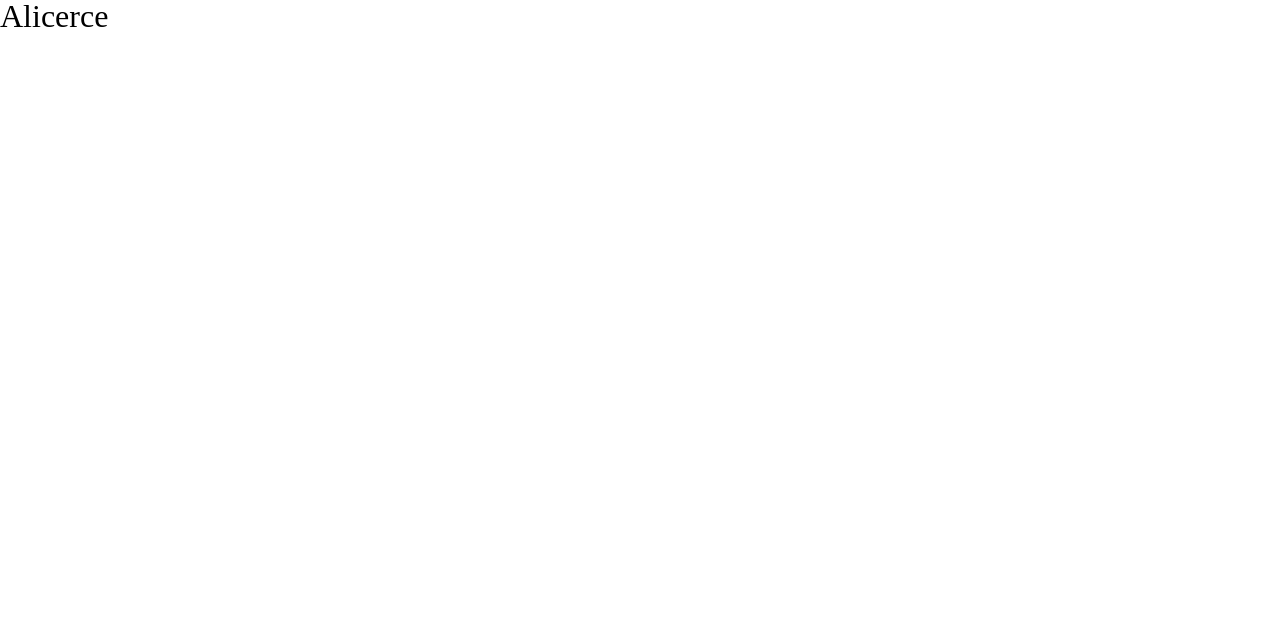
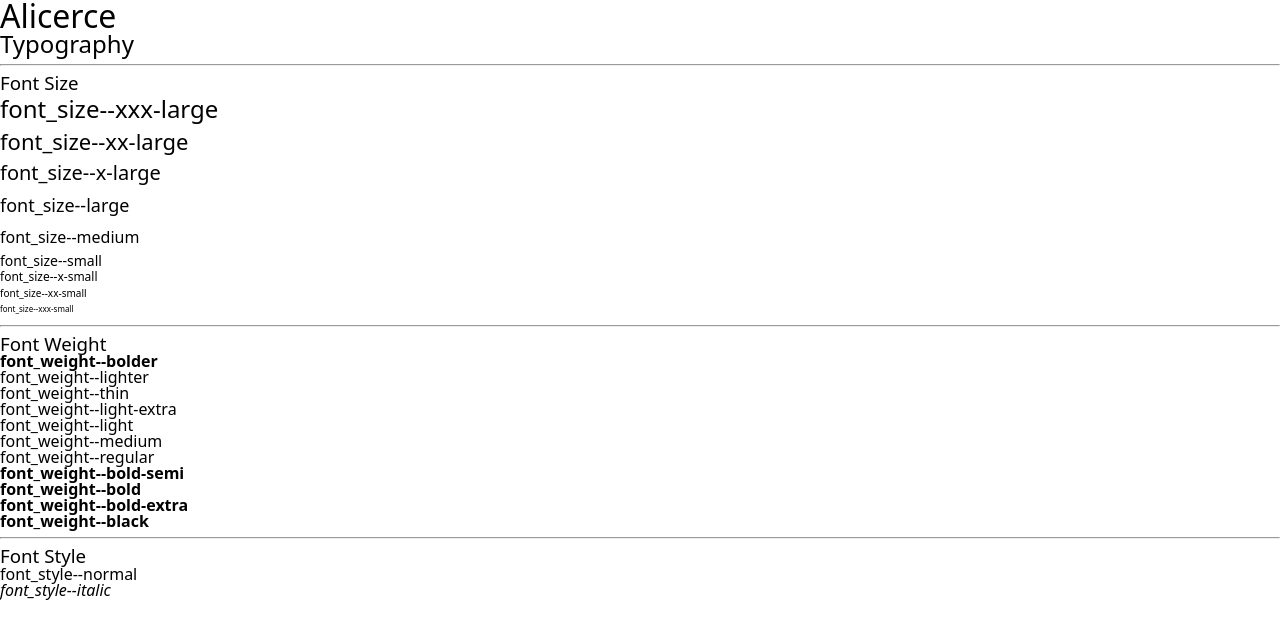
Before and after one commit to alicerce/alicerce-css, a website: page src/index.pug in a window 1280 px wide. Drawn offline with nearby package versions, Linux system fonts and the light colour scheme; files that its build step writes are made by us from their sources.

Commit message:
feat: add basic typography

```diff
--- /dev/null
+++ b/src/base/typography.styl
@@ -0,0 +1,96 @@
+/*
+
+# Typography
+
+The default font is _Noto Sans_
+
+*/
+
+@import url('https://fonts.googleapis.com/css?family=Noto+Sans:400,700')
+
+body
+  font-family var(--font-family--regular)
+  font-size var(--font-size)
+  line-height calc(var(--vertical-rhythm) * 2)
+
+// Font size
+[class*='font_size']
+  --font-size var(--font-size--medium)
+  --line-height calc(var(--vertical-rhythm) * 2)
+  font-size var(--font-size)
+  line-height var(--line-height)
+
+// Font weight
+[class*='font_weight']
+  --font-weight calc(var(--vertical-rhythm) * 2)
+  font-weight var(--font-weight)
+
+// Generate font size for all sizes
+.font
+  // Generate font size for all sizes
+  &_size
+    &--xxx-large
+      --font-size var(--font-size--xxx-large)
+      --line-height calc(var(--vertical-rhythm) * 4)
+    &--xx-large
+      --font-size var(--font-size--xx-large)
+      --line-height calc(var(--vertical-rhythm) * 4)
+    &--x-large
+      --font-size var(--font-size--x-large)
+      --line-height calc(var(--vertical-rhythm) * 4)
+    &--large
+      --font-size var(--font-size--large)
+      --line-height calc(var(--vertical-rhythm) * 4)
+    &--medium
+      --font-size var(--font-size--medium)
+      --line-height calc(var(--vertical-rhythm) * 4)
+    &--small
+      --font-size var(--font-size--small)
+      --line-height calc(var(--vertical-rhythm) * 2)
+    &--x-small
+      --font-size var(--font-size--x-small)
+      --line-height calc(var(--vertical-rhythm) * 2)
+    &--xx-small
+      --font-size var(--font-size--xx-small)
+      --line-height calc(var(--vertical-rhythm) * 2)
+    &--xxx-small
+      --font-size var(--font-size--xxx-small)
+      --line-height calc(var(--vertical-rhythm) * 2)
+
+  // Generate font weights for all possibilities
+  &_weight
+    // Modifiers
+    &--bolder
+      font-weight bolder
+    &--lighter
+      font-weight lighter
+    // Absolute
+    &--thin
+      --font-weight var(--font-weight--thin)
+    &--light-extra
+      --font-weight var(--font-weight--light-extra)
+    &--light
+      --font-weight var(--font-weight--light)
+    &--medium
+      --font-weight var(--font-weight--medium)
+    &--regular
+      --font-weight var(--font-weight--regular)
+    &--bold-semi
+      --font-weight var(--font-weight--bold-semi)
+    &--bold
+      --font-weight var(--font-weight--bold)
+    &--bold-extra
+      --font-weight var(--font-weight--bold-extra)
+    &--black
+      --font-weight var(--font-weight--black)
+
+  // Font Styles
+  &_style
+    &--normal
+      font-style normal
+    &--italic
+      font-style italic
+
+
+p
+  margin-bottom calc(var(--font-size) / 2)
--- /dev/null
+++ b/src/config.styl
@@ -0,0 +1,48 @@
+$verticalRhythm = 8px
+
+// Root custom properties
+
+:root
+  // Geral
+  --vertical-rhythm $verticalRhythm
+
+  // Font
+  // Font family
+  --font-family--regular 'Noto Sans', sans-serif
+  --font-family--semibold 'Noto Sans', sans-serif
+
+  // Font Sizes
+  --step .125
+  --font-size calc(var(--vertical-rhythm) * 2)
+  --font-size--xxx-large calc(var(--font-size) * var(--step) * 12)
+  --font-size--xx-large calc(var(--font-size) * var(--step) * 11)
+  --font-size--x-large calc(var(--font-size) * var(--step) * 10)
+  --font-size--large calc(var(--font-size) * var(--step) * 9)
+  --font-size--medium calc(var(--font-size) * var(--step) * 8)
+  --font-size--small calc(var(--font-size) * var(--step) * 7)
+  --font-size--x-small calc(var(--font-size) * var(--step) * 6)
+  --font-size--xx-small calc(var(--font-size) * var(--step) * 5)
+  --font-size--xxx-small calc(var(--font-size) * var(--step) * 4)
+
+  // Font weight
+  --font-weight 400
+  --font-weight--black 900
+  --font-weight--bold-extra 800
+  --font-weight--bold 700
+  --font-weight--bold-semi 600
+  --font-weight--medium 500
+  --font-weight--regular 400
+  --font-weight--light 300
+  --font-weight--light-extra 200
+  --font-weight--thin 100
+
+  // Line heights
+  --line-height--xxx-large calc(var(--vertical-rhythm) * 8)
+  --line-height--xx-large calc(var(--vertical-rhythm) * 7)
+  --line-height--x-large calc(var(--vertical-rhythm) * 6)
+  --line-height--large calc(var(--vertical-rhythm) * 5)
+  --line-height--medium calc(var(--vertical-rhythm) * 4)
+  --line-height--small calc(var(--vertical-rhythm) * 3)
+  --line-height--x-small calc(var(--vertical-rhythm) * 2)
+  --line-height--xx-small calc(var(--vertical-rhythm) * 2)
+  --line-height--xxx-small calc(var(--vertical-rhythm) * 2)
--- a/src/index.pug
+++ b/src/index.pug
@@ -7,3 +7,38 @@ html(lang='en')
     link(href='index.css' rel='stylesheet' type='text/css')
   body
     h1 Alicerce
+
+    h2 Typography
+
+    hr
+    h3 Font Size
+
+    .font_size--xxx-large font_size--xxx-large
+    .font_size--xx-large font_size--xx-large
+    .font_size--x-large font_size--x-large
+    .font_size--large font_size--large
+    .font_size--medium font_size--medium
+    .font_size--small font_size--small
+    .font_size--x-small font_size--x-small
+    .font_size--xx-small font_size--xx-small
+    .font_size--xxx-small font_size--xxx-small
+
+    hr
+    h3 Font Weight
+
+    .font_weight--bolder font_weight--bolder
+    .font_weight--lighter font_weight--lighter
+    .font_weight--thin font_weight--thin
+    .font_weight--light-extra font_weight--light-extra
+    .font_weight--light font_weight--light
+    .font_weight--medium font_weight--medium
+    .font_weight--regular font_weight--regular
+    .font_weight--bold-semi font_weight--bold-semi
+    .font_weight--bold font_weight--bold
+    .font_weight--bold-extra font_weight--bold-extra
+    .font_weight--black font_weight--black
+
+    hr
+    h3 Font Style
+    .font_style--normal font_style--normal
+    .font_style--italic font_style--italic
--- a/src/index.styl
+++ b/src/index.styl
@@ -1 +1,3 @@
+@import 'config.styl'
 @import 'base/reset.styl'
+@import 'base/typography.styl'
```
